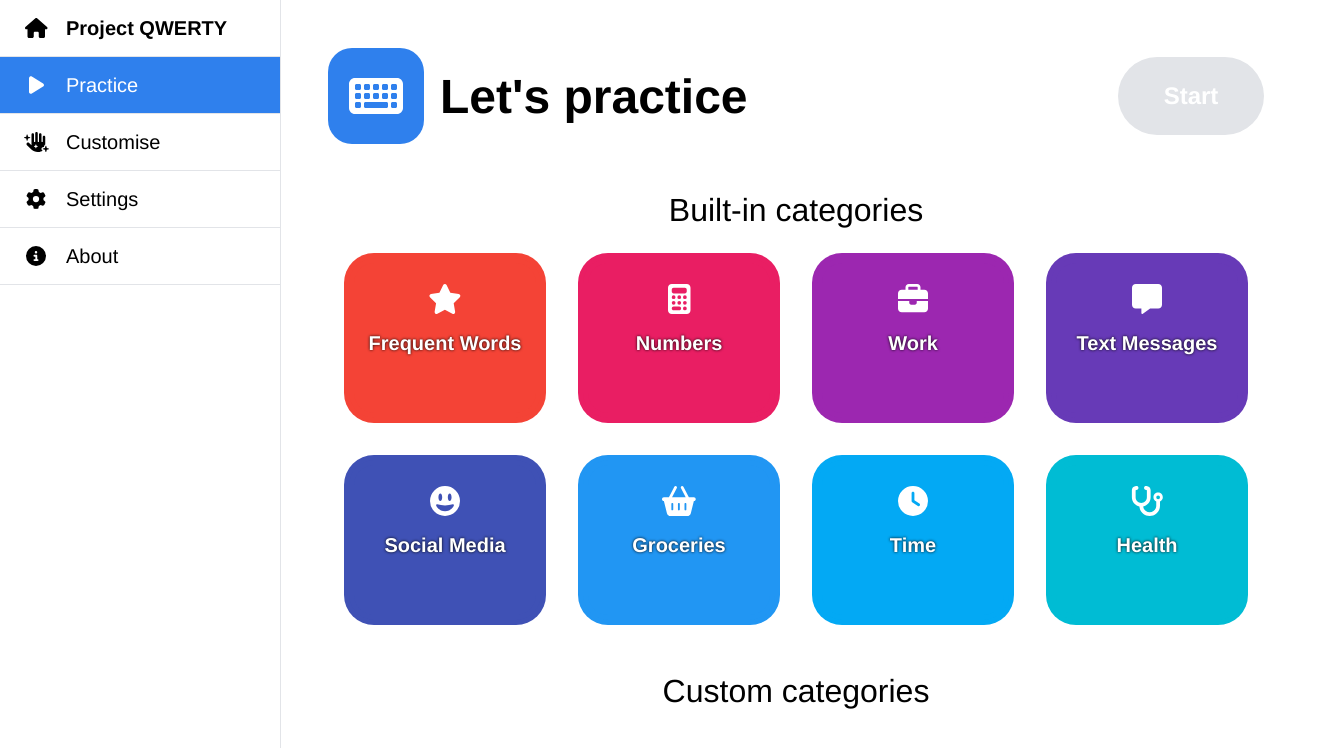
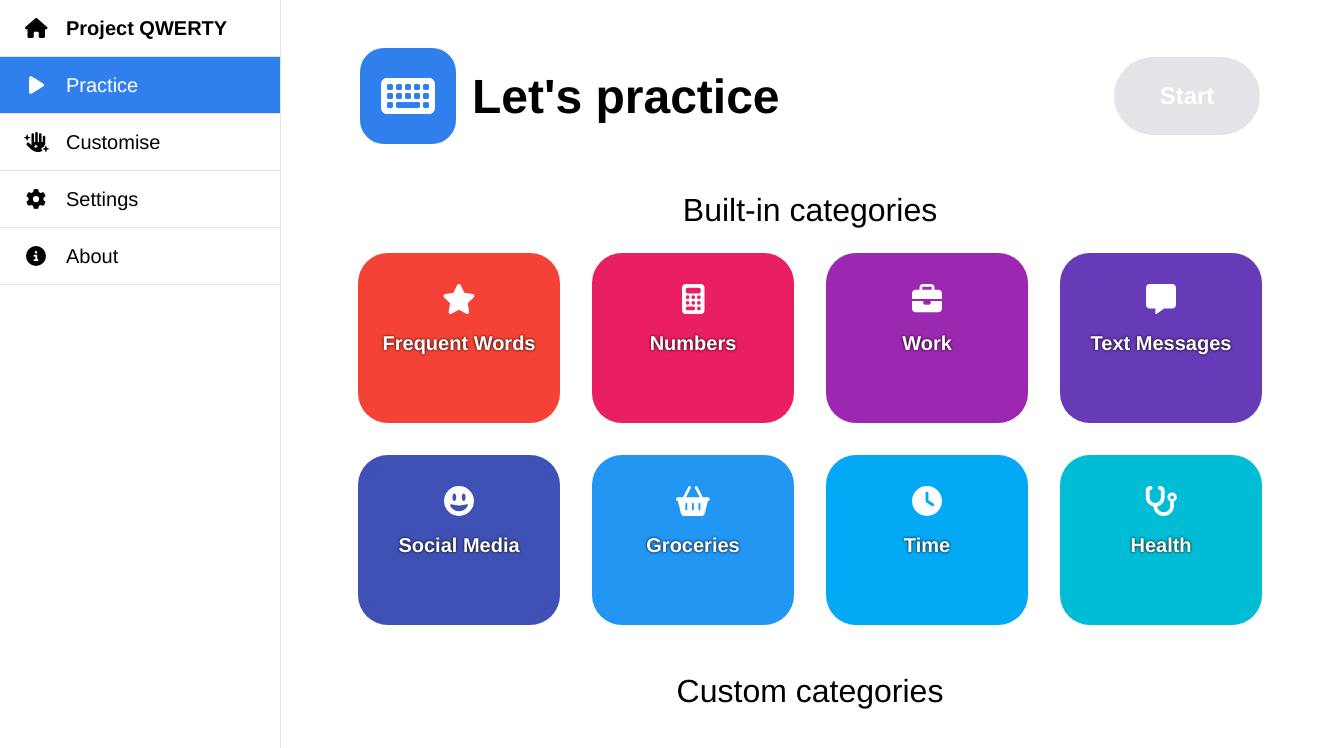
Before and after one commit to project-qwerty/project-qwerty, a Vue app: page /select-categories in a window 1280 px wide. Shown: the top 748 px of the page, 1340 px wide, since content can reach past the window. Built offline with nearby package versions, Linux system fonts and the light colour scheme.

Commit message:
Updated select categories page to use simple content wrapper class

```diff
--- a/src/views/SelectCategories.vue
+++ b/src/views/SelectCategories.vue
@@ -3,6 +3,9 @@
     <Nav />
 
     <div class="page-content">
+
+      <div class="simple-content-wrapper">
+
         <header>
           <IconHeader
               icon="keyboard"
@@ -45,6 +48,9 @@
                 v-on:update="customCategoryClicked($event)" />
           </div>
         </div>
+
+      </div>
+
     </div>
   </div>
 </template>
```
Lines whose indentation alone changed are shown as unchanged.
